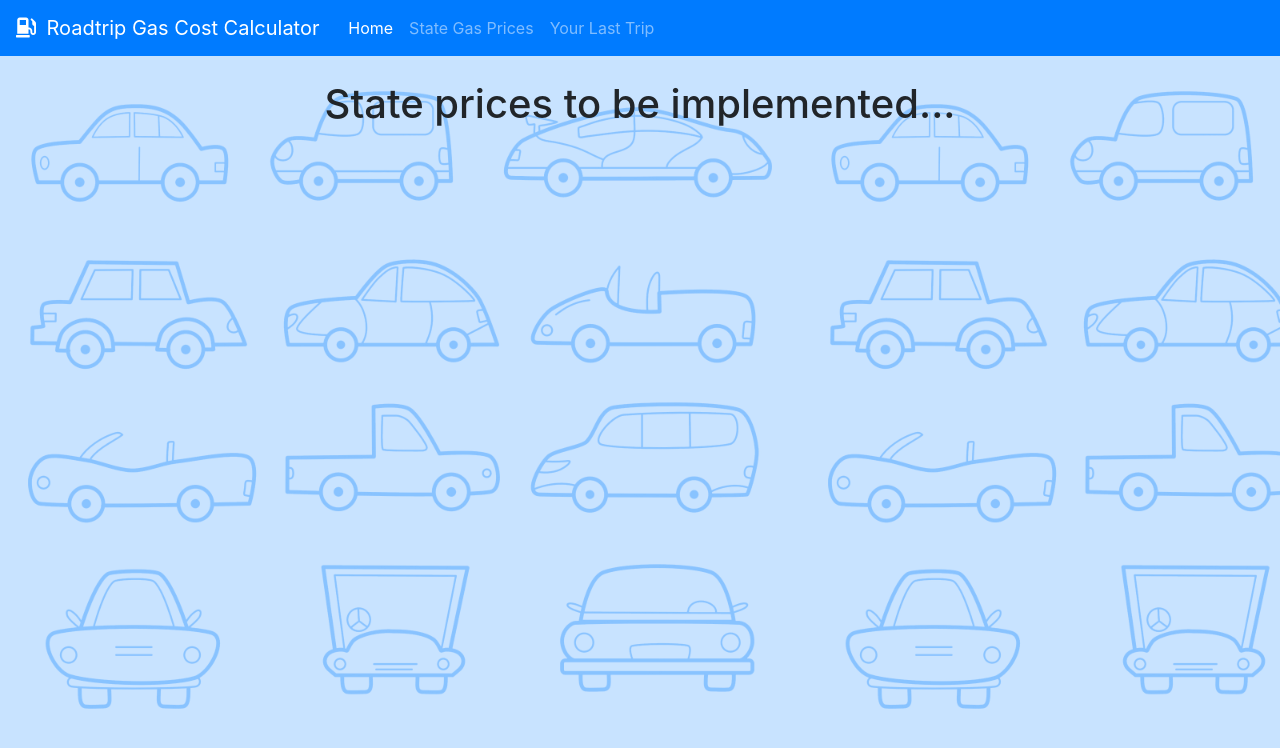
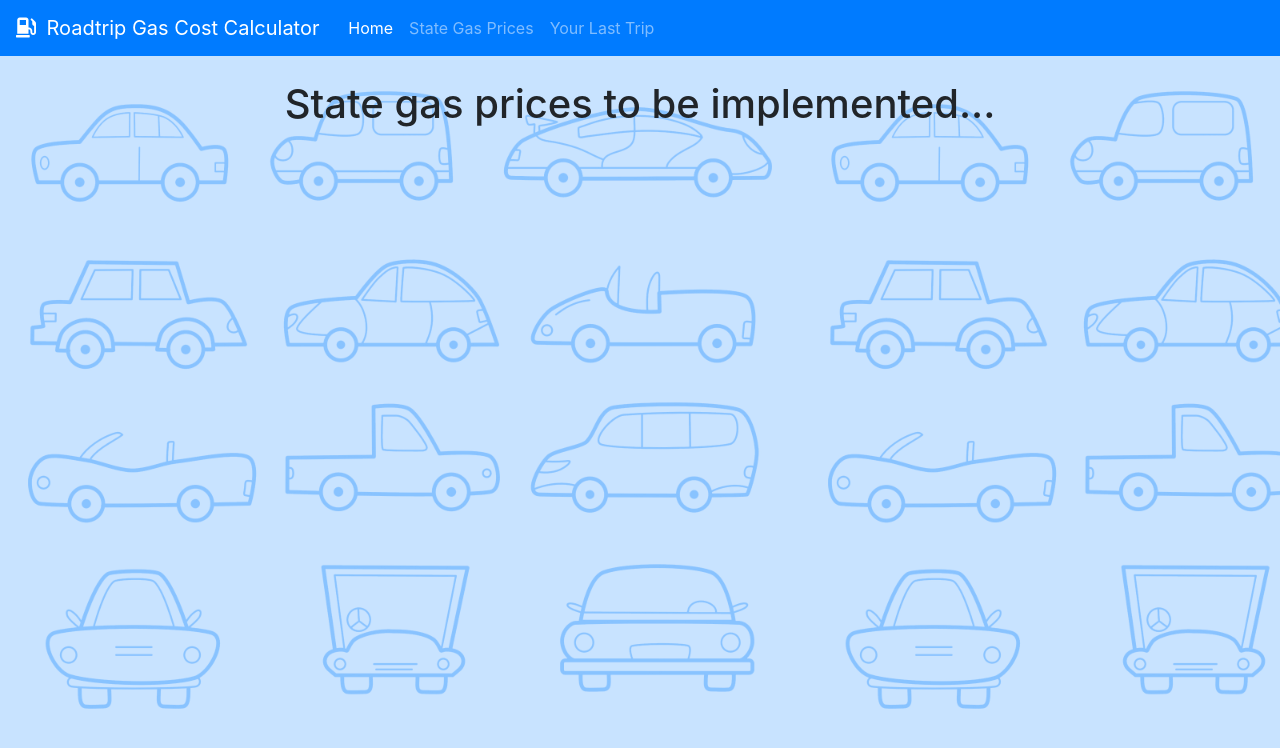
Before and after one commit to martmallol/roadtrip-gas-cost, a React (Create React App) app in the folder roadtrip-gas-cost/: page /state-prices in a window 1280 px wide. Shown: the top 748 px of the page. Built offline with nearby package versions, Linux system fonts and the light colour scheme.

Commit message:
Error messages padding & statePrices title

```diff
--- a/roadtrip-gas-cost/src/pages/Home/Home.css
+++ b/roadtrip-gas-cost/src/pages/Home/Home.css
@@ -57,6 +57,10 @@ img {
     overflow: hidden;
 }
 
+p {
+    margin-bottom: 0rem;
+}
+
 @media screen and (max-width: 770px) {
     .text-box h1 {
         font-size: 1.5rem;
@@ -98,9 +102,7 @@ img {
     .myForm input, .myForm select, p {
         font-size: 0.9rem;
     }
-    p {
-        margin-bottom: 0rem;
-    }
+
     .myForm h2 {
         font-size: 1.5rem;
     }
--- a/roadtrip-gas-cost/src/pages/StatePrices/StatePrices.js
+++ b/roadtrip-gas-cost/src/pages/StatePrices/StatePrices.js
@@ -3,7 +3,7 @@ import './StatePrices.css'
 
 function StatePrices() {
   return (
-    <h1>State prices to be implemented...</h1>
+    <h1>State gas prices to be implemented...</h1>
   )
 }
 
```
